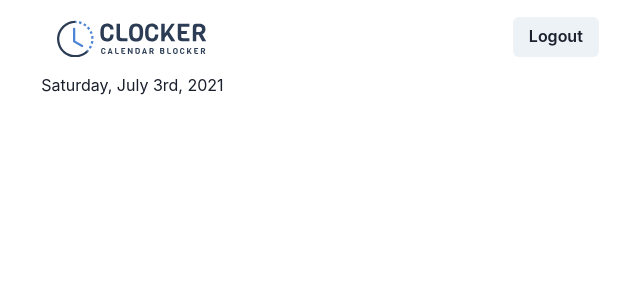
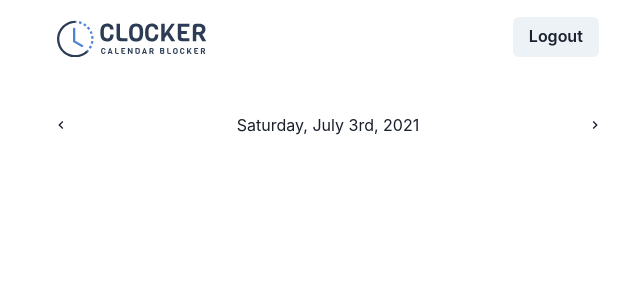
Before and after one commit to arthurdenner/clocker, a Next.js app: page /agenda in a window 1280 px wide. Shown: the top 300 px of the page, without its empty margins (312-952 px from the left). Built offline with nearby package versions, Linux system fonts and the light colour scheme; no server answers; sample sign-in values are in the browser's storage.

Commit message:
feat(agenda): allow navigation between dates

```diff
--- a/package.json
+++ b/package.json
@@ -9,6 +9,7 @@
     "start": "next start"
   },
   "dependencies": {
+    "@chakra-ui/icons": "^1.0.13",
     "@chakra-ui/react": "^1.6.4",
     "@emotion/react": "^11",
     "@emotion/styled": "^11",
--- a/pages/agenda.tsx
+++ b/pages/agenda.tsx
@@ -1,6 +1,8 @@
 import { useEffect, useState } from 'react';
 import { useRouter } from 'next/router';
-import { Box, Button, Container, Text } from '@chakra-ui/react';
+import { ChevronLeftIcon, ChevronRightIcon } from '@chakra-ui/icons';
+import { Box, Button, Container, IconButton } from '@chakra-ui/react';
+import { addDays, subDays } from 'date-fns';
 import { useAuth } from '../components/Auth';
 import { Logo } from '../components/Logo';
 import { formatDate } from '../components/Date';
@@ -16,6 +18,9 @@ export default function Agenda() {
   const [auth, { logout }] = useAuth();
   const router = useRouter();
 
+  const addDay = () => setWhen(prevWhen => addDays(prevWhen, 1));
+  const removeDay = () => setWhen(prevWhen => subDays(prevWhen, 1));
+
   useEffect(() => {
     if (!auth.loading && !auth.user) {
       router.push('/');
@@ -28,7 +33,24 @@ export default function Agenda() {
         <Logo size={150} />
         <Button onClick={logout}>Logout</Button>
       </Header>
-      <Box>{formatDate(when, 'PPPP')}</Box>
+
+      <Box mt={8} display="flex" alignItems="center">
+        <IconButton
+          aria-label="Go to previous day"
+          icon={<ChevronLeftIcon />}
+          bg="transparent"
+          onClick={removeDay}
+        />
+        <Box flex={1} textAlign="center">
+          {formatDate(when, 'PPPP')}
+        </Box>
+        <IconButton
+          aria-label="Go to next day"
+          icon={<ChevronRightIcon />}
+          bg="transparent"
+          onClick={addDay}
+        />
+      </Box>
     </Container>
   );
 }
```
Also changed, not shown: 1 other file (tests, documents, lock files or other folders).
